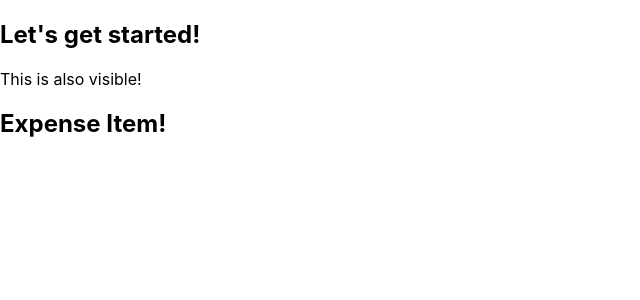
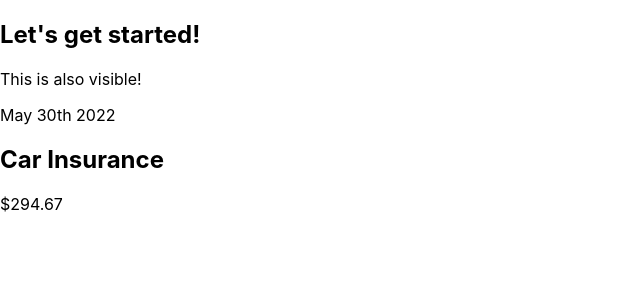
Before and after one commit to dbsdnwjd96/react-complete-guide, a React (Create React App) app: page / in a window 1280 px wide. Shown: the top 300 px of the page, without its empty margins (0-640 px from the left). Built offline with nearby package versions, Linux system fonts and the light colour scheme.

Commit message:
DOCS : 더 복잡한 JSX 작성

```diff
--- a/src/components/expenseItem.js
+++ b/src/components/expenseItem.js
@@ -1,5 +1,14 @@
 function ExepenseItem() {
-    return <h2>Expense Item!</h2>
+    return (
+        <div>
+            <div>May 30th 2022</div>
+            <div>
+                <h2>Car Insurance</h2>
+                <div>$294.67</div>
+
+            </div>
+        </div>
+    );
 }
 
 export default ExepenseItem;
```
